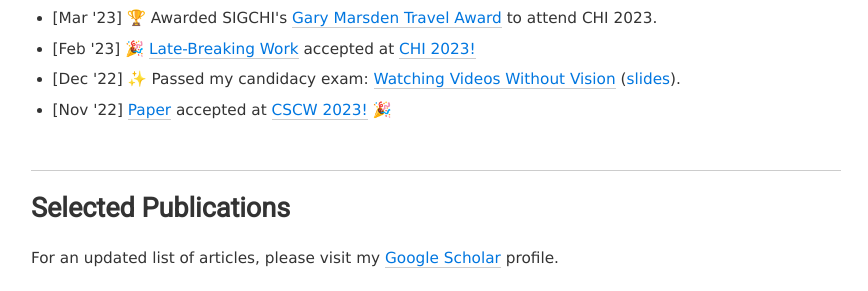
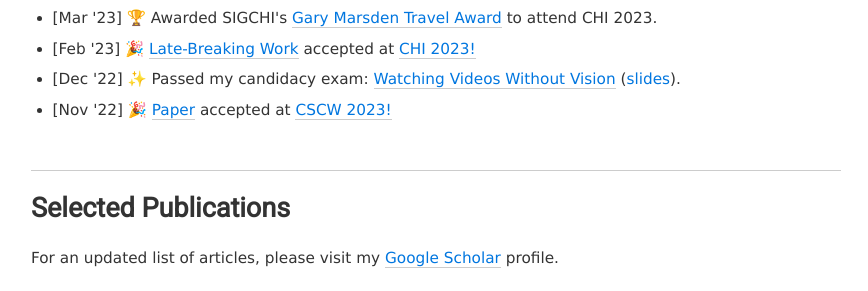
Before and after one commit to Gaurav1302/gaurav1302.github.io, a Jekyll site: the page built from index.html, in a window 1280 px wide and 900 px high, scrolled down 618 px. Shown: the part 159-450 px from the top of the window, without its empty margins (204-1072 px from the left). Built offline with Jekyll 4.4.1, drawn with Linux system fonts in a browser that asks for light colours; nearby versions of some CDN libraries.

Commit message:
news fixed

```diff
--- a/index.html
+++ b/index.html
@@ -112,9 +112,8 @@
                 </p>
             </li>
             <li>
-              <p><span class="news_date">[Nov '22] </span>
-                <a href = "https://dl.acm.org/doi/10.1145/3579496"; class="uline-black">Paper</a> accepted at <a href="https://cscw.acm.org/2023/"; class="uline-black">CSCW 2023!</a> <span role="img" aria-label="Confetti">🎉</span>
-                <!-- “I Want to Figure Things Out”: Supporting Exploration in Navigation for People with Visual Impairments</a>. -->
+              <p><span class="news_date">[Nov '22] </span> <span role="img" aria-label="Confetti">🎉</span>
+                <a href = "https://dl.acm.org/doi/10.1145/3579496"; class="uline-black">Paper</a> accepted at <a href="https://cscw.acm.org/2023/"; class="uline-black">CSCW 2023!</a>
               </p>
             </li>
           </ul>
```
